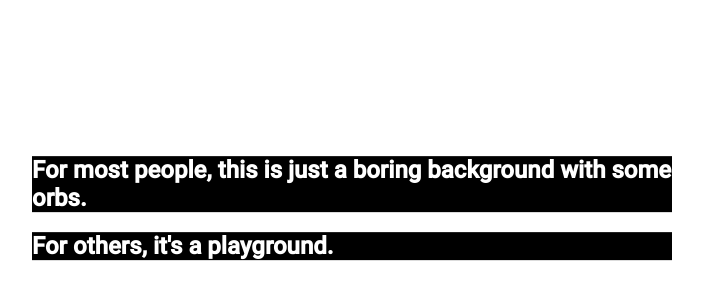
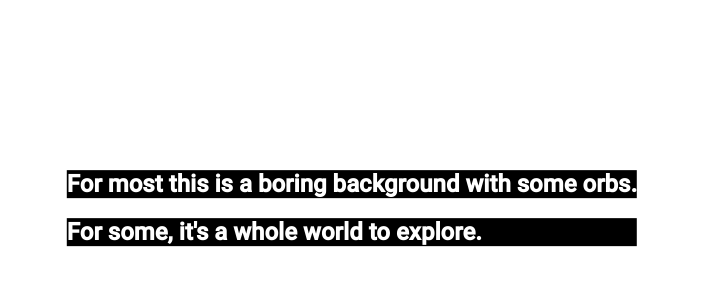
Before and after one commit to three-consulting/threepoint-ad, a plain HTML site: page index.html in a window 1280 px wide. Shown: the part 1712-2012 px from the top of the page, without its empty margins (288-991 px from the left). Drawn offline with Linux system fonts and the light colour scheme; animation ran at ten frames a second.

Commit message:
Better copy

```diff
--- a/index.html
+++ b/index.html
@@ -116,12 +116,8 @@
         <h2>A software consultancy, based in Helsinki and Turku, Finland</h2>
       </div>
       <div id="slogan">
-        <h2>
-          For most people, this is just a boring background with some orbs.
-        </h2>
-        <h2>
-          For others, it's a playground.
-        </h2>
+        <h2>For most this is a boring background with some orbs.</h2>
+        <h2>For some, it's a whole world to explore.</h2>
       </div>
       <div id="tada">
         <h2>✨😍✨</h2>
--- a/style.css
+++ b/style.css
@@ -1,6 +1,6 @@
 @font-face {
-    font-family: "Roboto";
-    src: url("font.woff2") format('woff2');
+  font-family: "Roboto";
+  src: url("font.woff2") format("woff2");
 }
 
 #title {
@@ -52,7 +52,7 @@ h2 {
   height: 1000vh;
   color: white;
   font-weight: 600;
-  font-family: 'Roboto', sans-serif;
+  font-family: "Roboto", sans-serif;
 }
 
 .highlight {
```
